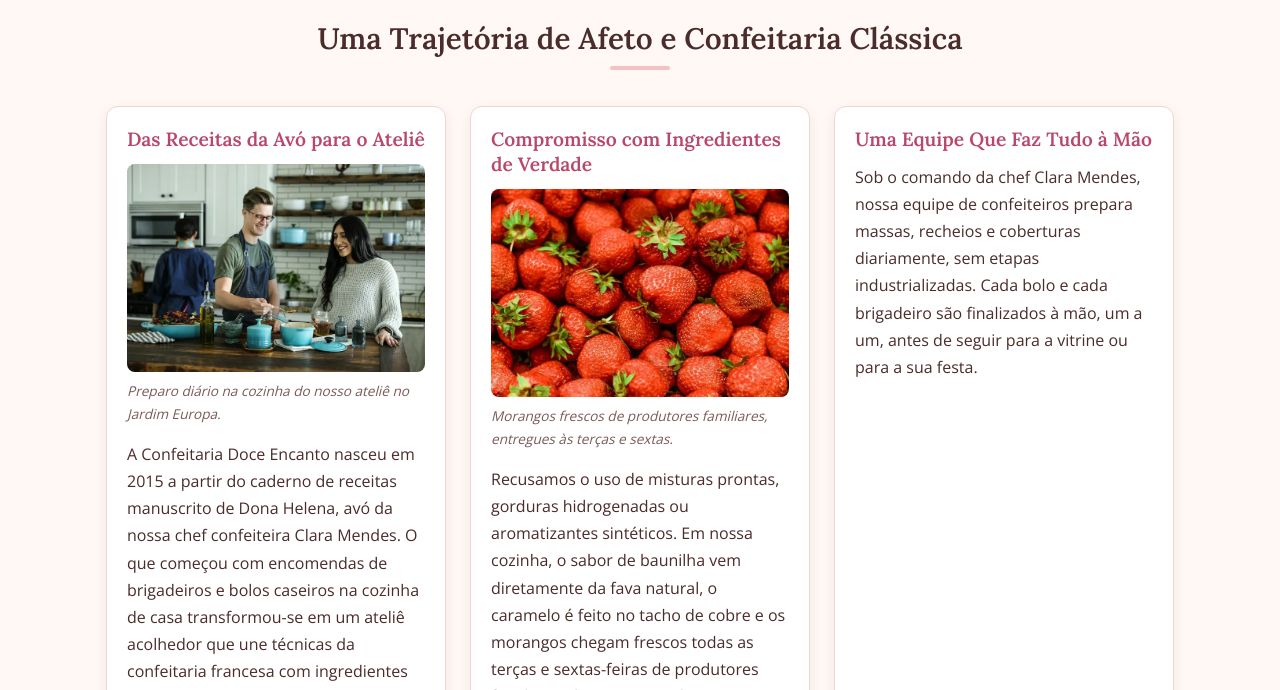
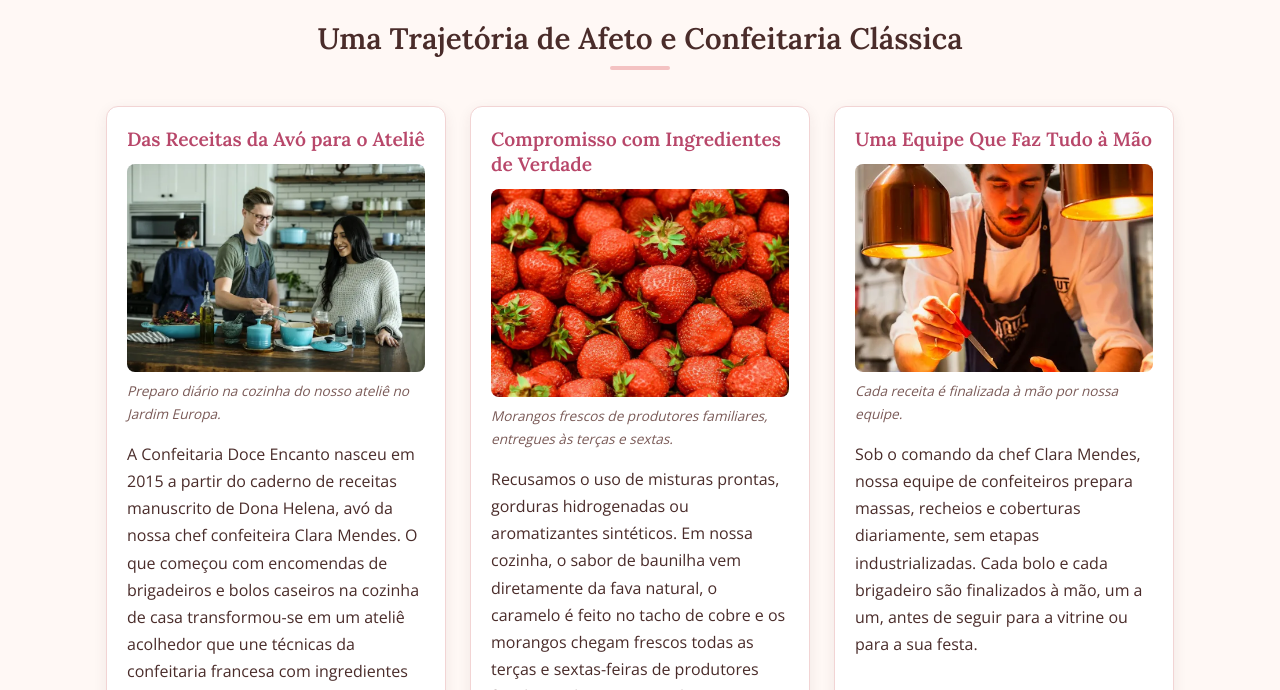
Before and after one commit to xcamomilla/ProjetoIntegradorHTML, a plain HTML site: page sobre.html in a window 1280 px wide. Shown: the part 410-1100 px from the top of the page. Drawn offline with nearby package versions, Linux system fonts and the light colour scheme.

Commit message:
Adiciona imagem ao card da equipe em Sobre e atualiza os prints
Co-Authored-By: Claude Sonnet 5.5 <noreply@anthropic.com>

```diff
--- a/sobre.html
+++ b/sobre.html
@@ -61,6 +61,12 @@
 
             <article>
                 <h3>Uma Equipe Que Faz Tudo à Mão</h3>
+                <figure>
+                    <img src="img/equipe-confeiteiros.webp"
+                        alt="Confeiteiro de avental finalizando um prato com delicadeza sob a luz de um balcão de cozinha."
+                        width="400" height="280">
+                    <figcaption>Cada receita é finalizada à mão por nossa equipe.</figcaption>
+                </figure>
                 <p>Sob o comando da chef Clara Mendes, nossa equipe de confeiteiros prepara massas, recheios e
                     coberturas diariamente, sem etapas industrializadas. Cada bolo e cada brigadeiro são finalizados à
                     mão, um a um, antes de seguir para a vitrine ou para a sua festa.</p>
```
Also changed, not shown: img/equipe-confeiteiros.webp (added), img/prints/sobre-desktop.jpg, img/prints/sobre-mobile.jpg.
